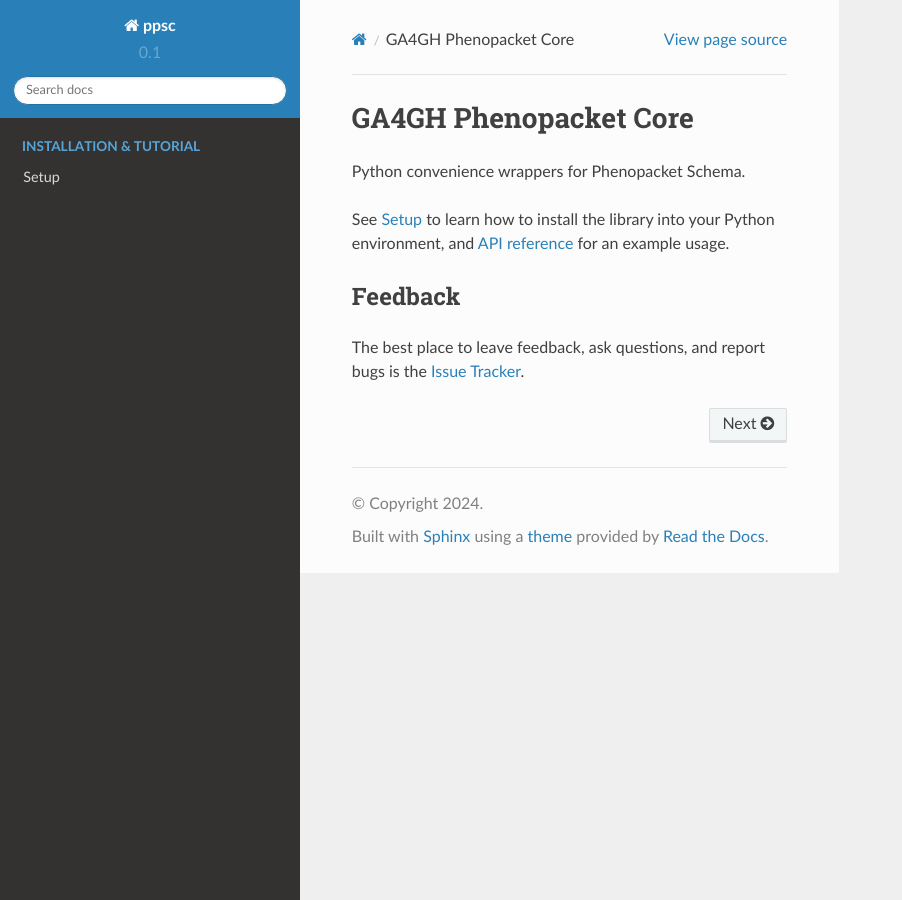
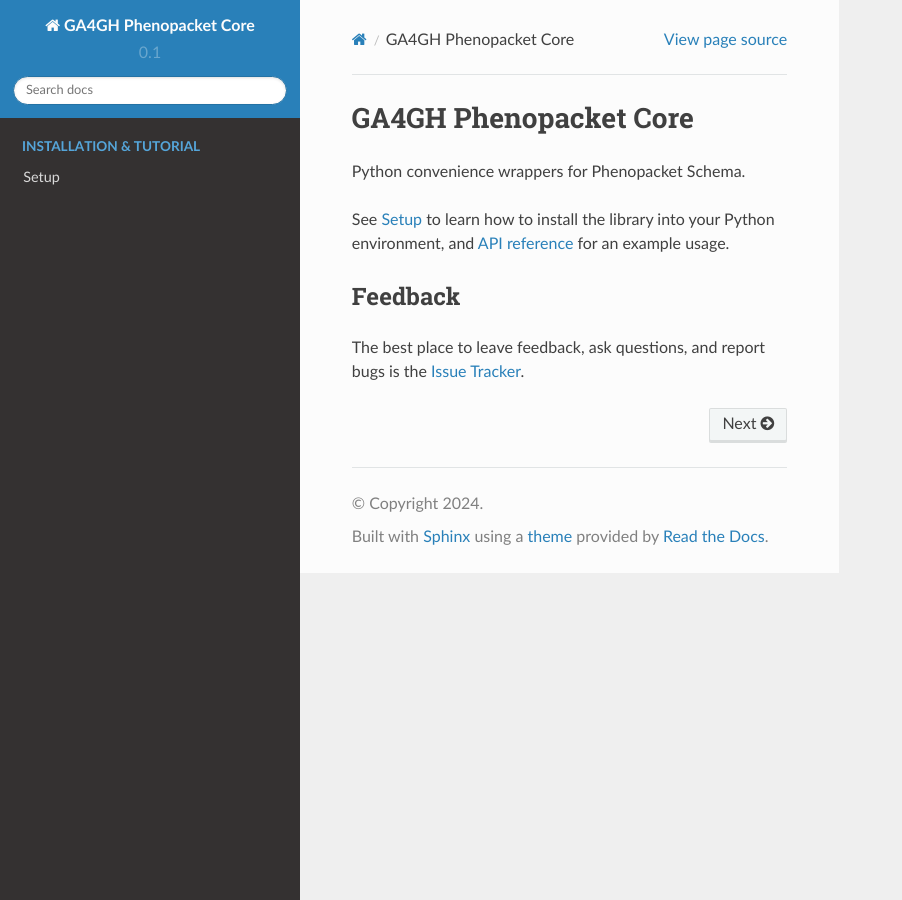
Before and after one commit to monarch-initiative/ga4gh-phenopacket-core, a Sphinx documentation site: the page built from docs/index.rst, in a window 1280 px wide. Shown: the whole page, without its empty margins (0-902 px from the left). Built offline with Sphinx 7.4.7 and the Read the Docs theme 2.0.0, drawn with Linux system fonts in a browser that asks for light colours; pages that are not in the unit, such as notebooks, are missing from menus.

Commit message:
Update name.

```diff
--- a/docs/conf.py
+++ b/docs/conf.py
@@ -41,7 +41,7 @@
 master_doc = 'index'
 
 # General information about the project.
-project = u'ppsc'
+project = u'GA4GH Phenopacket Core'
 copyright = u'2024'
 author = u'Daniel Danis, Peter N Robinson'
 
```
